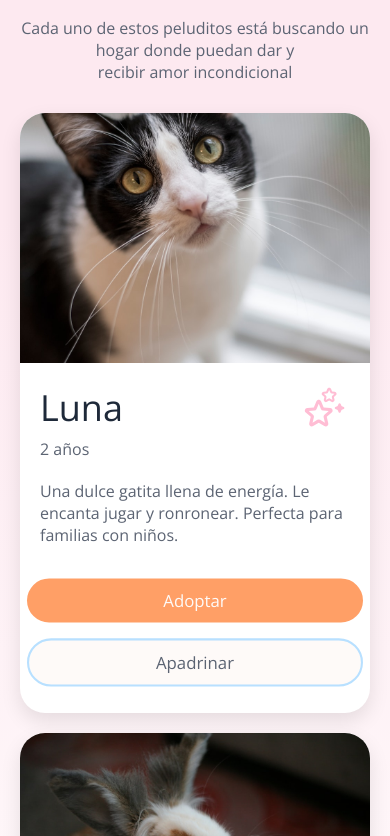
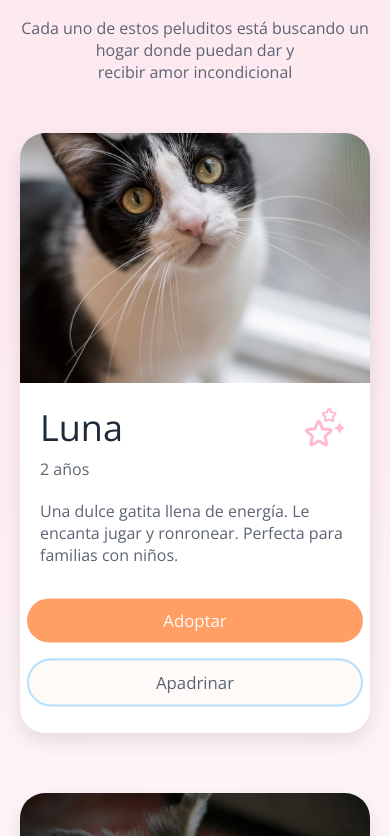
Before and after one commit to sronaal/PetHome, a plain HTML site: page index.html in a window 390 px wide. Shown: the part 1228-2064 px from the top of the page. Drawn offline with nearby package versions, Linux system fonts and the light colour scheme.

Commit message:
Edicion Margen card

```diff
--- a/style.css
+++ b/style.css
@@ -377,7 +377,7 @@ main .cards-mascotas .card-footer .btn-card ,.btn-apadrinar:hover{
   main .cards-mascotas .card{
     max-width: 360px;
     max-height: 800px;
-    margin: 0 20px;
+    margin: 20px;
   }
 
   main .cards-mascotas .card .card-header{
```
